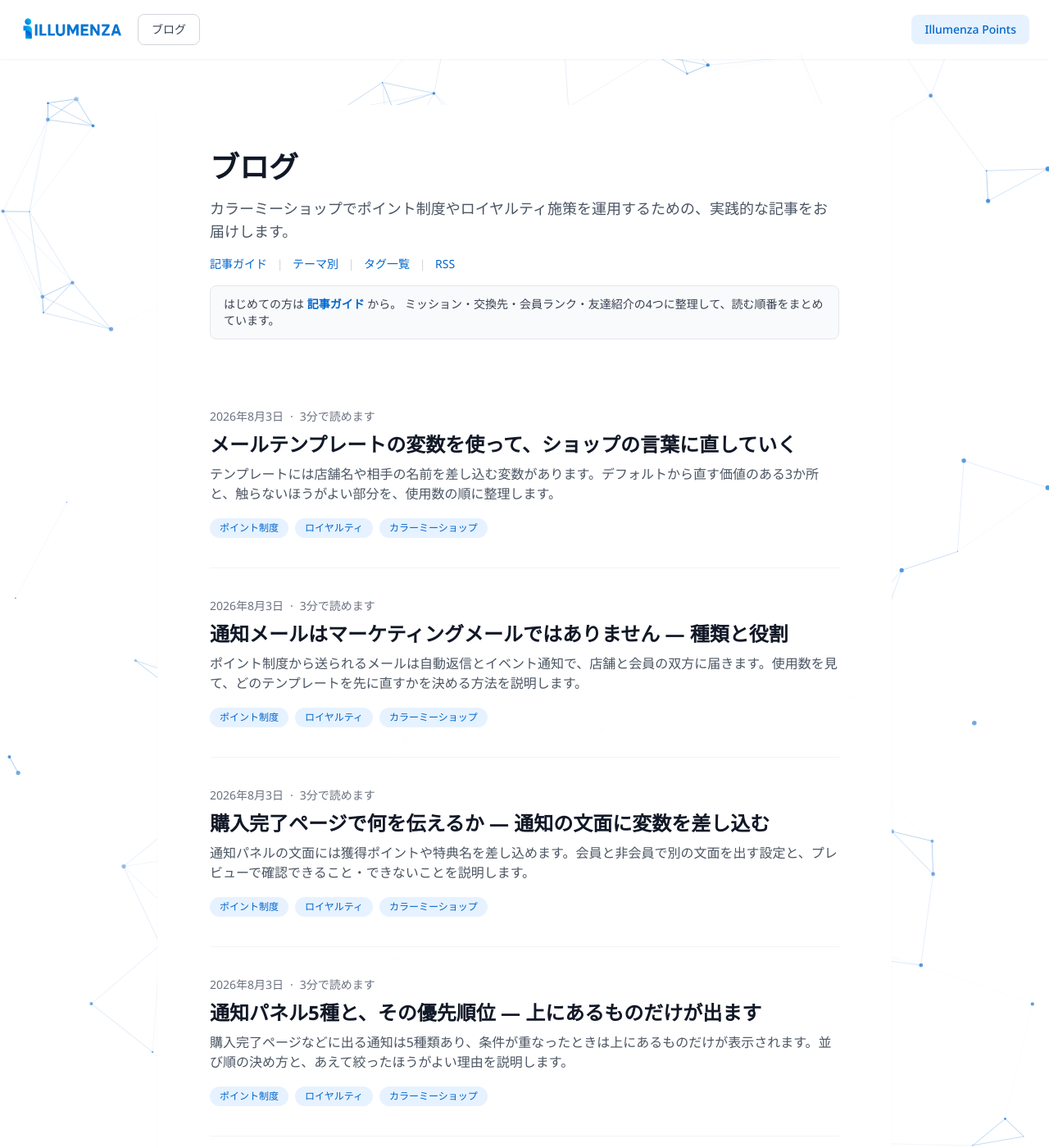
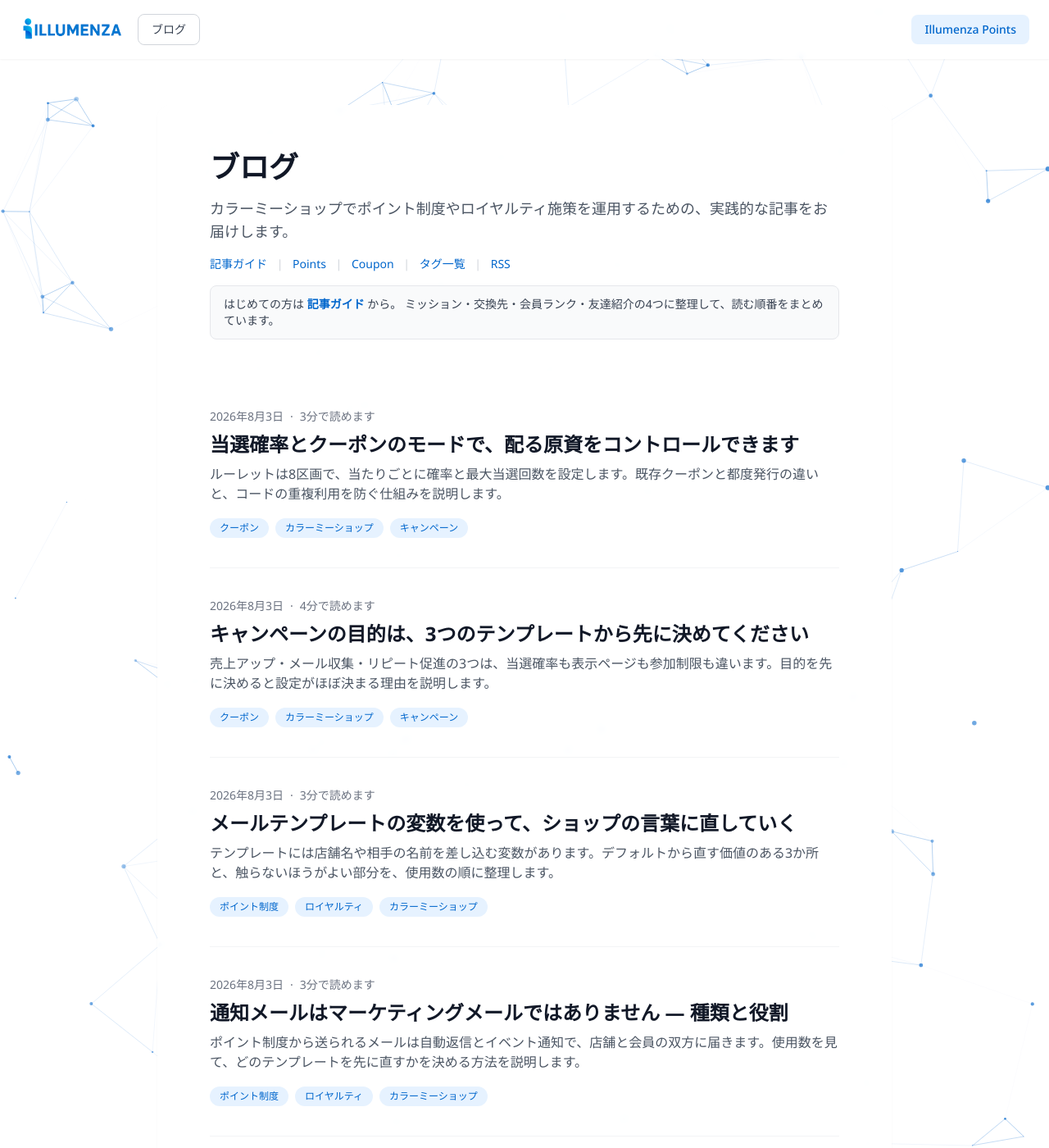
Before and after one commit to TheKinng96/illumenza-homepage, a Jekyll site: the page built from blog/index.html, in a window 1280 px wide and 1400 px high. Shown: the whole window at 82% size. Built offline with Jekyll 4.4.1, drawn with Linux system fonts in a browser that asks for light colours; nearby versions of some CDN libraries; the list of posts is cut into pages by our own code; some of the changed text lies outside the part shown.

Commit message:
content: first two Coupon articles, and multi-app filter pages
Coupon is the only app actually released on ColorMe, and the blog had 26
Points articles and none for it. These are the first two, both verified
against the admin at localhost:5173 on 2026-08-03.

No campaign had to be created — one already existed, so nothing was
written to the Coupon database.

Generalises the filter infrastructure from Points-only to per-app.
/blog/coupon/ and its section pages work the same way as the Points
ones, sharing the same include. The gate now derives the required pages
from the (app, section) pairs present in _posts rather than from
_data/sections.yml, so adding a section for one app no longer demands an
empty page for the other.

Two bugs fixed on the way. Liquid will not take a filter inline in a
`for` tag, so the sitemap loop rendered nothing and every filter-page
entry silently vanished; there is now an assertion for that, because the
build stayed green while the sitemap was empty. The unused anti-cheat
screenshot was removed rather than left as a stray asset.

Content note: the Coupon repo's DESCRIPTION.md leads with beta-shop
results — spin rate 60%, 300+ spins. blog-authoring.md forbids figures
attributed to real shops, so neither article quotes or paraphrases them.

Verified: make check prints ALL CHECKS PASSED, 10 filter pages in the
sitemap, and each filter page lists only its own app and section.

Co-Authored-By: Claude Opus 5 <noreply@anthropic.com>

```diff
--- a/_data/sections.yml
+++ b/_data/sections.yml
@@ -20,3 +20,13 @@ appearance:
   label: 表示設定
 email:
   label: 通知メール
+campaigns:
+  label: キャンペーン設計
+prizes:
+  label: クーポンと当選確率
+forms:
+  label: フォームとメッセージ
+anti-cheat:
+  label: 不正防止
+participants:
+  label: 参加者データ
--- /dev/null
+++ b/_posts/2026-08-03-coupon-campaign-templates.md
@@ -0,0 +1,73 @@
+---
+title: "キャンペーンの目的は、3つのテンプレートから先に決めてください"
+date: 2026-08-03 06:00:00 +0900
+tags: [クーポン, カラーミーショップ, キャンペーン]
+description: "売上アップ・メール収集・リピート促進の3つは、当選確率も表示ページも参加制限も違います。目的を先に決めると設定がほぼ決まる理由を説明します。"
+ogImage: /images/points.webp
+app: coupon
+section: campaigns
+verified: 2026-08-03
+screen: /campaigns
+---
+
+Illumenza Coupon でキャンペーンを作るとき、最初に出てくるのがテンプレートの選択です。売上アップ、メール収集、リピート促進の3つ。
+
+「あとから変えられるだろう」と適当に選ぶと、あとで設定を全部やり直すことになります。この3つは見た目の違いではなく、**設計思想が違う**からです。
+
+## 3つの違い
+
+| | 売上アップ | メール収集 | リピート促進 |
+| --- | --- | --- | --- |
+| ねらい | 購入直前の迷いを減らす | 質の高いリードを集める | 次回購入につなげる |
+| 割引 | 小さめ中心、ときどき大きい | 登録しやすさ優先 | 次回に使いやすい割引 |
+| 対象 | 全ユーザー | メール登録が必須 | 購入者 |
+| 参加制限 | 短いリセット間隔で再スピン可 | 1ユーザー1回まで | — |
+| 表示場所 | 通常ページ | 通常ページ | 注文完了ページ限定 |
+
+**どのテンプレートも「ハズレなし」で組まれています。** ルーレットにはハズレの区画もありますが、テンプレートが用意する初期設定では、参加すれば何かしら当たる設計になっています。
+
+## 「売上アップ」を選ぶとき
+
+購入を迷っている人の背中を押す構成です。小さめの割引が中心で、ときどき大きな特典が当たります。
+
+参加制限がゆるく、短いリセット間隔で再スピンできます。何度も参加してもらうことで、サイトに留まる時間が伸びます。
+
+**向いているのは、客単価が読めていて、割引の余地がある商材です。** 逆に利益率の薄い商材でこれを選ぶと、当たるたびに利益が削れます。
+
+## 「メール収集」を選ぶとき
+
+参加にメールアドレスの登録が必須になり、1ユーザー1回までに制限されます。
+
+制限が厳しいのは、**同じ人が何度も参加してリストを汚さないため**です。メールアドレスを集めることが目的なら、スピン数より登録件数のほうが大事になります。
+
+割引の大きさより、登録のしやすさで設計されています。フォームの項目を増やすと登録率は下がるので、集める情報は本当に要るものだけにしてください。
+
+## 「リピート促進」を選ぶとき
+
+これがいちばん性格が違います。**注文完了ページにだけ表示され、購入者はフォーム入力が不要です。**
+
+すでに注文しているので、お客様情報はショップ側にあります。入力欄が出ないぶん、参加のハードルはほぼゼロです。フォームで離脱することもありません。
+
+配るのは次回購入に使えるクーポンです。買った直後は、次に買う気がいちばん高い瞬間でもあります。
+
+## 決め方
+
+**いま足りていないものが何か**で選んでください。
+
+- アクセスはあるが買われない → 売上アップ
+- 買われてはいるが、次につながらない → リピート促進
+- そもそも接点が足りない → メール収集
+
+3つ同時に動かしたくなりますが、**無料プランでは同時に運用できるキャンペーンは1つ**です。上位プランにすると、設定の異なる2つを同時に動かせます。
+
+## テンプレートを使わない選択肢
+
+「最初から作成」もあります。すべての設定を自分で決める方法です。
+
+初回は避けたほうが無難です。テンプレートを選んでから中身を調整するほうが、何を変えたのかが分かります。テンプレートは設定の出発点であって、固定された枠ではありません。
+
+## まとめ
+
+3つのテンプレートは、当選確率・表示ページ・参加制限がそれぞれ違います。見た目ではなく設計が違うので、目的を先に決めてください。
+
+迷ったら、いま足りていないものから逆算します。同時に動かせるキャンペーン数はプランで決まるので、まず1つを選んでください。
--- /dev/null
+++ b/_posts/2026-08-03-coupon-win-rate.md
@@ -0,0 +1,78 @@
+---
+title: "当選確率とクーポンのモードで、配る原資をコントロールできます"
+date: 2026-08-03 06:30:00 +0900
+tags: [クーポン, カラーミーショップ, キャンペーン]
+description: "ルーレットは8区画で、当たりごとに確率と最大当選回数を設定します。既存クーポンと都度発行の違いと、コードの重複利用を防ぐ仕組みを説明します。"
+ogImage: /images/points.webp
+app: coupon
+section: prizes
+verified: 2026-08-03
+screen: /campaigns/[id]/prizes
+---
+
+ルーレットで配るクーポンは、当たれば必ず値引きになります。何をどれくらいの確率で当てるかが、そのまま原資の話になります。
+
+設定画面を見ながら、決めるべき3つを整理します。
+
+## 8区画、当たりとハズレが交互
+
+<figure>
+  <img src="/images/blog/coupon-win-rate/prizes.webp"
+       alt="クーポン設定画面。01から08までのルーレットのスライスが当たりとはずれ交互に並び、当たりの区画にはラベル、クーポンコード、モード（既存クーポン／都度発行）、最大当選回数、確率のパーセント設定が表示されている。"
+       loading="lazy" decoding="async">
+  <figcaption>当たりの区画ごとに、モード・最大当選回数・確率を設定します。</figcaption>
+</figure>
+
+ルーレットは8区画で、奇数が当たり、偶数がハズレです。当たりの区画それぞれに設定するのが次の3つです。
+
+- **モード** — 既存クーポン か 都度発行 か
+- **最大当選回数** — その景品が何回まで出るか
+- **確率(%)** — その区画に止まる確率
+
+確率は1・5・10刻みのボタンで増減できます。合計を100%にする必要はありません。当たりの確率を下げれば、そのぶんハズレに寄ります。
+
+## 既存クーポンと都度発行の違い
+
+ここが最も重要な選択です。
+
+**既存クーポン**は、ショップにすでにあるクーポンコードを配ります。全員が同じコードを受け取ります。
+
+**都度発行**は、当選するたびに個別のコードを発行します。1人に1つ、そのコードは1回しか使えません。
+
+既存クーポンの弱点は明らかです。**同じコードを全員が持つので、外部に共有されると誰でも使えます。** SNSに貼られた時点で、その割引は不特定多数に開放されます。
+
+都度発行ならその心配はありません。重複利用を確実に防ぐなら、こちらを選んでください。ただし都度発行は上位プランの機能です。
+
+## クーポンはアプリ側で作るのがおすすめです
+
+設定画面には、ショップの既存クーポンも再利用できると書かれています。ただし推奨されているのは、「クーポンを作成」ボタンから **IC- が付いた専用クーポンを作る**方法です。
+
+理由は同期です。専用クーポンなら、**クーポンの日付や最大当選回数がカラーミーショップと自動で同期されます。** 手動で作った既存クーポンを流用すると、片方だけ期限を変えたときにずれます。
+
+## 最大当選回数が原資の上限になります
+
+確率だけでは、いくら配ることになるか決まりません。アクセスが増えれば当選も増えます。
+
+**最大当選回数が、その景品の総量の上限です。** ここを決めておけば、最悪でもいくらまで、という計算ができます。
+
+たとえば1,000円クーポンを最大50回にすれば、その区画から出る値引きは最大50,000円です。確率が高くても、50回に達すればそれ以上は出ません。
+
+**確率で「どれくらいの頻度で当たるか」を決め、最大当選回数で「合計いくらまで配るか」を決める。** 2つは役割が違います。
+
+## 大きい特典を1つ混ぜる
+
+すべて小さい割引にすると、参加の動機が弱くなります。かといって大きい割引の確率を上げると原資が持ちません。
+
+よくある組み方は、**小さい割引を高確率、大きい特典を低確率かつ最大当選回数を絞る**というものです。大きい特典は「当たるかもしれない」という期待を作る役割で、実際に出る回数は数回で構いません。
+
+## 上限に達したあと
+
+すべてのクーポンが配布されたあとの動作と表示メッセージは、不正防止設定の画面で決めます。参加はできるがハズレになる、という状態を作ることもできます。
+
+配り切ったあとに何が起きるかを決めずに公開すると、参加した人に何も表示されない、ということが起こり得ます。**確率と最大当選回数を決めたら、配り切ったあとの動きも一緒に確認してください。**
+
+## まとめ
+
+確率は当たる頻度、最大当選回数は配る総量。この2つで原資が決まります。
+
+コードの共有が心配なら都度発行を選んでください。クーポンはアプリ側で作ると、期限や上限がカラーミーと自動で同期されます。
--- /dev/null
+++ b/blog/coupon/campaigns/index.html
@@ -0,0 +1,6 @@
+---
+layout: default
+title: "キャンペーン設計 — Illumenza Coupon の記事"
+description: "キャンペーンの目的の決め方や表示条件など、Illumenza Coupon のキャンペーン設計に関する記事です。"
+---
+{% include blog-section-list.html section="campaigns" app="coupon" description="キャンペーンの目的の決め方や表示条件に関する記事です。" %}
--- /dev/null
+++ b/blog/coupon/index.html
@@ -0,0 +1,32 @@
+---
+layout: default
+title: "Illumenza Coupon の記事 — テーマ別"
+description: "カラーミーショップ向けのクーポン抽選アプリ Illumenza Coupon に関する記事を、テーマ別にまとめています。"
+---
+{%- assign coupon_posts = site.posts | where: "app", "coupon" -%}
+<div class="container mx-auto max-w-3xl">
+  <header class="mb-8 sm:mb-12">
+    <p class="text-sm text-gray-500 mb-3">
+      <a href="/blog/" class="hover:text-gray-900 underline underline-offset-4">ブログ</a>
+    </p>
+    <h1 class="text-3xl sm:text-4xl font-bold text-gray-900 mb-3">Illumenza Coupon の記事</h1>
+    <p class="text-base sm:text-lg text-gray-600 leading-relaxed">
+      ルーレットでクーポンを配り、参加者の情報を集めるアプリです。設定する場所ごとに分けています。
+    </p>
+    <p class="mt-3 text-sm text-gray-500">全{{ coupon_posts.size }}件</p>
+  </header>
+  <ul class="grid gap-4 sm:grid-cols-2">
+    {% for entry in site.data.sections %}
+      {%- assign key = entry[0] -%}
+      {%- assign count = coupon_posts | where: "section", key | size -%}
+      {% if count > 0 %}
+      <li class="group relative rounded-xl border border-gray-200 p-5 transition hover:border-gray-300 hover:shadow-sm">
+        <h2 class="text-lg font-bold text-gray-900">
+          <a href="/blog/coupon/{{ key }}/" class="after:absolute after:inset-0 hover:underline underline-offset-4">{{ entry[1].label }}</a>
+        </h2>
+        <p class="mt-1 text-sm text-gray-500">{{ count }}件</p>
+      </li>
+      {% endif %}
+    {% endfor %}
+  </ul>
+</div>
--- /dev/null
+++ b/blog/coupon/prizes/index.html
@@ -0,0 +1,6 @@
+---
+layout: default
+title: "クーポンと当選確率 — Illumenza Coupon の記事"
+description: "ルーレットの当選確率やクーポンの発行モードなど、原資のコントロールに関する記事です。"
+---
+{% include blog-section-list.html section="prizes" app="coupon" description="当選確率とクーポンの発行モードに関する記事です。" %}
--- a/blog/index.html
+++ b/blog/index.html
@@ -13,7 +13,9 @@ description: "カラーミーショップ運営者のための、ポイント・
     <p class="mt-4 text-sm">
       <a href="/blog/points-guide/" class="text-brand-blue hover:underline">記事ガイド</a>
       <span class="text-gray-300 mx-2">|</span>
-      <a href="/blog/points/" class="text-brand-blue hover:underline">テーマ別</a>
+      <a href="/blog/points/" class="text-brand-blue hover:underline">Points</a>
+      <span class="text-gray-300 mx-2">|</span>
+      <a href="/blog/coupon/" class="text-brand-blue hover:underline">Coupon</a>
       <span class="text-gray-300 mx-2">|</span>
       <a href="/blog/tags/" class="text-brand-blue hover:underline">タグ一覧</a>
       <span class="text-gray-300 mx-2">|</span>
```
Also changed, not shown: sitemap.xml (+14 -2 lines), images/blog/coupon-win-rate/prizes.webp (added), 1 other file.
